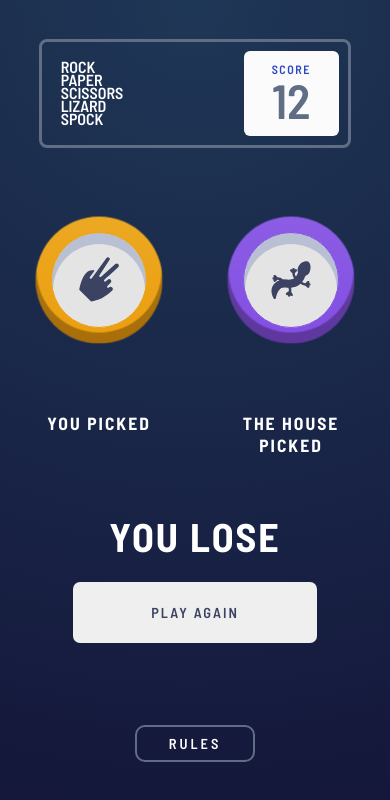
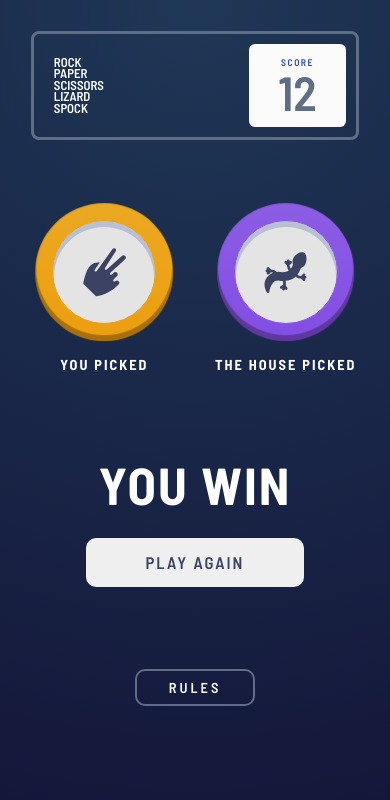
Before and after one commit to AnshumanMahato/rock-paper-scissors, a website: page index.html in a window 390 px wide. Drawn offline with Linux system fonts and the light colour scheme.

Commit message:
result screen layout done"

```diff
--- a/index.html
+++ b/index.html
@@ -30,8 +30,8 @@
       <div class="chip chip--spock"></div>
     </div>
     <div class="result-window result-declared">
-      <h3 class="title--player">YOU PICKED</h2>
-        <h3 class="title--opponent">THE HOUSE PICKED</h2>
+      <h3 class="title--player">YOU PICKED</h3>
+      <h3 class="title--opponent">THE HOUSE PICKED</h3>
       <div class="choice choice__player">
         <div class="chip chip--scissors"></div>
       </div>
@@ -39,7 +39,7 @@
         <div class="chip chip--lizard"></div>
       </div>
       <div class="result">
-            <span>YOU LOSE</span>
+        <span>YOU WIN</span>
         <button class="btn--play-again">PLAY AGAIN</button>
       </div>
     </div>
--- a/sass/_components.scss
+++ b/sass/_components.scss
@@ -22,6 +22,16 @@
     @media only screen and (max-width:600px) {
         border-radius: 6px;
         padding: 4% 10%;
+
+        &__tag {
+            letter-spacing: 1.5px;
+            font-size: 1.2rem;
+        }
+
+        &__value {
+            color: hsl(217, 16%, 45%);
+            font-size: 6rem;
+        }
     }
 }
 
@@ -43,6 +53,14 @@
 
     &::after {
         box-shadow: inset 0px -10px 0 1px rgba(10, 1, 1, 0.3);
+    }
+
+    @media only screen and (max-width:600px) {
+        box-shadow: inset 0px 5px 0px 1px #bac0d3;
+
+        &::after {
+            box-shadow: inset 0px -5px 0 1px rgba(10, 1, 1, 0.3);
+        }
     }
 }
 
@@ -123,8 +141,8 @@
     }
 
     @media only screen and (max-width:600px) {
-        height: 12rem;
-        width: 12rem;
+        height: 13rem;
+        width: 13rem;
     }
 
 }
@@ -153,6 +171,11 @@
     display: inline-block;
     padding: 7% 25%;
     border-radius: 7px;
+
+    @media only screen and (max-width:600px) {
+        padding: 4.5% 18.5%;
+        border-radius: 10px;
+    }
 }
 
 .btn--rules {
--- a/sass/_layout.scss
+++ b/sass/_layout.scss
@@ -7,7 +7,7 @@ body {
 
     // justify-content: center;
     @media only screen and (max-width:600px) {
-        padding: 10%;
+        padding: 8%;
     }
 }
 
@@ -30,6 +30,10 @@ body {
 .game {
     margin: 7rem 0 0;
     text-align: center;
+
+    @media only screen and (max-width:600px) {
+        margin: 10rem 0 0;
+    }
 }
 
 .selection-window {
@@ -98,8 +102,9 @@ body {
     gap: 7rem 9rem;
 
     @media only screen and (max-width:600px) {
-        grid-template-rows: [choice-start] 1fr [choice-end title-start] max-content [title-end result-start] 1fr [result-end];
+        grid-template-rows: [choice-start] max-content [choice-end title-start] max-content [title-end result-start] max-content [result-end];
         grid-template-columns: [player-choice-start] 1fr [player-choice-end opponent-choice-start] 1fr [opponent-choice-end];
+        gap: 0 5rem;
     }
 }
 
@@ -134,6 +139,10 @@ body {
         grid-column: opponent-choice-start/opponent-choice-end;
         grid-row: choice-start/choice-end;
     }
+
+    @media only screen and (max-width:600px) {
+        margin: 0 0 4rem;
+    }
 }
 
 .result {
@@ -144,6 +153,7 @@ body {
 
     @media only screen and (max-width:600px) {
         grid-column: player-choice-start/opponent-choice-end;
+        margin: 10rem 0 0;
     }
 }
 
--- a/sass/_typography.scss
+++ b/sass/_typography.scss
@@ -5,8 +5,9 @@ h1 {
     font-weight: 700;
 
     @media only screen and (max-width:600px) {
-        font-size: 2rem;
+        font-size: 1.6rem;
         font-weight: 600;
+        line-height: 0.9;
     }
 }
 
@@ -18,6 +19,11 @@ h2 {
 h3 {
     font-size: 2.2rem;
     letter-spacing: 2px;
+    white-space: nowrap;
+
+    @media only screen and (max-width:600px) {
+        font-size: 1.8rem;
+    }
 }
 
 .result {
@@ -25,6 +31,10 @@ h3 {
         font-size: 5rem;
         font-weight: 700;
         letter-spacing: 2px;
+
+        @media only screen and (max-width:600px) {
+            font-size: 6.5rem;
+        }
     }
 
     button {
@@ -33,5 +43,9 @@ h3 {
         font-weight: 600;
         letter-spacing: 2px;
         color: hsl(229, 25%, 31%);
+
+        @media only screen and (max-width:600px) {
+            font-size: 2.1rem;
+        }
     }
 }
```
Also changed, not shown: css/style.css, 1 other file. Lines whose indentation alone changed are shown as unchanged.
